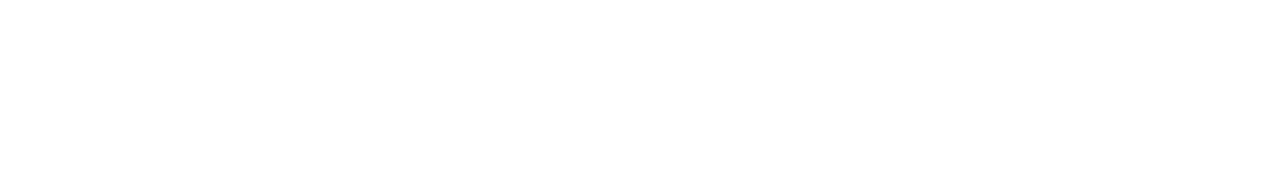
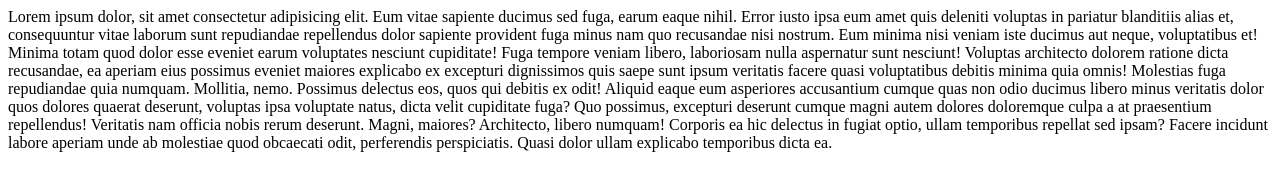
Before and after one commit to ravikane/gitbasictest, a plain HTML site: page index.html in a window 1280 px wide. Drawn offline with Linux system fonts and the light colour scheme.

Commit message:
add header

```diff
--- a/index.html
+++ b/index.html
@@ -1,12 +1,34 @@
 <!DOCTYPE html>
 <html lang="en">
-<head>
-    <meta charset="UTF-8">
-    <meta http-equiv="X-UA-Compatible" content="IE=edge">
-    <meta name="viewport" content="width=device-width, initial-scale=1.0">
+  <head>
+    <meta charset="UTF-8" />
+    <meta http-equiv="X-UA-Compatible" content="IE=edge" />
+    <meta name="viewport" content="width=device-width, initial-scale=1.0" />
     <title>Document</title>
-</head>
-<body>
-
-</body>
+  </head>
+  <body>
+    <header>
+      Lorem ipsum dolor, sit amet consectetur adipisicing elit. Eum vitae
+      sapiente ducimus sed fuga, earum eaque nihil. Error iusto ipsa eum amet
+      quis deleniti voluptas in pariatur blanditiis alias et, consequuntur vitae
+      laborum sunt repudiandae repellendus dolor sapiente provident fuga minus
+      nam quo recusandae nisi nostrum. Eum minima nisi veniam iste ducimus aut
+      neque, voluptatibus et! Minima totam quod dolor esse eveniet earum
+      voluptates nesciunt cupiditate! Fuga tempore veniam libero, laboriosam
+      nulla aspernatur sunt nesciunt! Voluptas architecto dolorem ratione dicta
+      recusandae, ea aperiam eius possimus eveniet maiores explicabo ex
+      excepturi dignissimos quis saepe sunt ipsum veritatis facere quasi
+      voluptatibus debitis minima quia omnis! Molestias fuga repudiandae quia
+      numquam. Mollitia, nemo. Possimus delectus eos, quos qui debitis ex odit!
+      Aliquid eaque eum asperiores accusantium cumque quas non odio ducimus
+      libero minus veritatis dolor quos dolores quaerat deserunt, voluptas ipsa
+      voluptate natus, dicta velit cupiditate fuga? Quo possimus, excepturi
+      deserunt cumque magni autem dolores doloremque culpa a at praesentium
+      repellendus! Veritatis nam officia nobis rerum deserunt. Magni, maiores?
+      Architecto, libero numquam! Corporis ea hic delectus in fugiat optio,
+      ullam temporibus repellat sed ipsam? Facere incidunt labore aperiam unde
+      ab molestiae quod obcaecati odit, perferendis perspiciatis. Quasi dolor
+      ullam explicabo temporibus dicta ea.
+    </header>
+  </body>
 </html>
```
